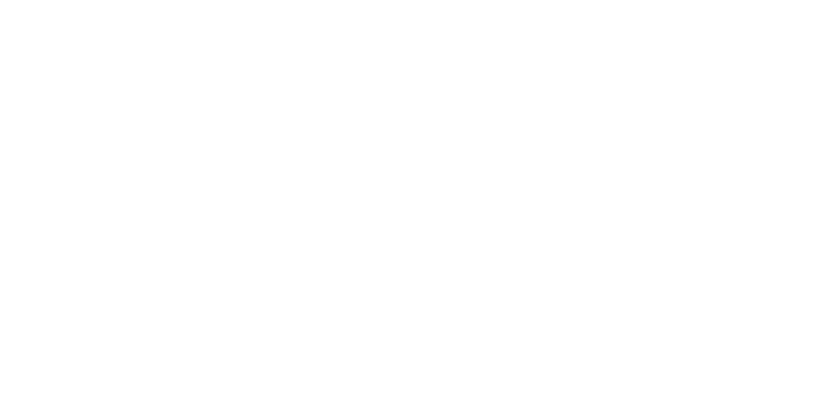
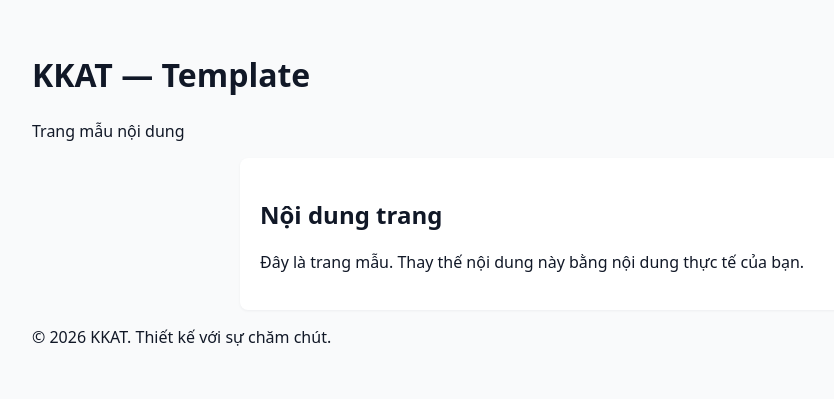
Before and after one commit to khoa2323/KKAT, a website: page template.html in a window 1280 px wide. Shown: the whole page, without its empty margins (0-834 px from the left). Drawn offline with Linux system fonts and the light colour scheme.

Commit message:
feat: upgrade HTML structure with semantic tags (header, main, section, footer)

```diff
--- a/template.html
+++ b/template.html
@@ -0,0 +1,30 @@
+<!doctype html>
+<html lang="vi">
+<head>
+  <meta charset="utf-8" />
+  <meta name="viewport" content="width=device-width,initial-scale=1" />
+  <title>KKAT — Template</title>
+  <link rel="stylesheet" href="styles.css">
+</head>
+<body>
+  <header class="page-header">
+    <div class="header-content">
+      <h1>KKAT — Template</h1>
+      <p class="subtitle">Trang mẫu nội dung</p>
+    </div>
+  </header>
+
+  <main class="page-main">
+    <section class="content-section" aria-labelledby="content-heading">
+      <h2 id="content-heading">Nội dung trang</h2>
+      <p>Đây là trang mẫu. Thay thế nội dung này bằng nội dung thực tế của bạn.</p>
+    </section>
+  </main>
+
+  <footer class="page-footer">
+    <div class="footer-content">
+      <p>&copy; 2026 KKAT. Thiết kế với sự chăm chút.</p>
+    </div>
+  </footer>
+</body>
+</html>
```
Also changed, not shown: index.html (+19 -4 lines).
